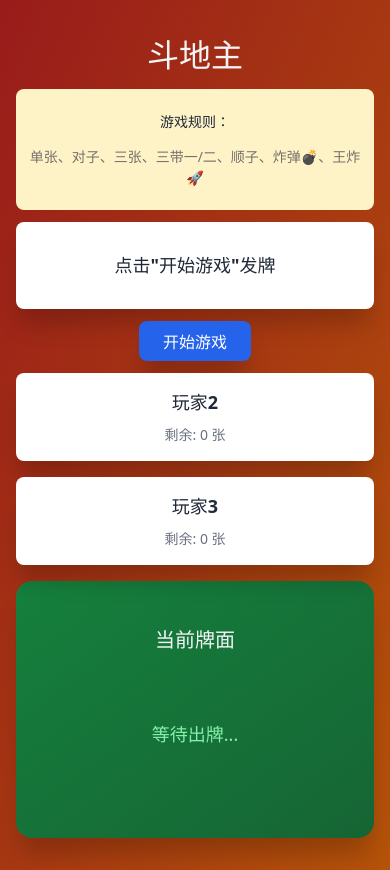
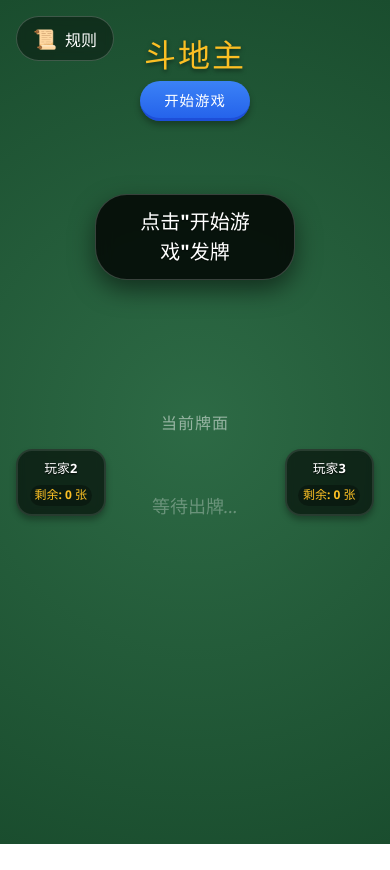
Before and after one commit to Iconeusss/PokerGT, a React (Vite) app: page / in a window 390 px wide. After the commit the page ends 844 px from the top, so only its background shows below. Built offline with nearby package versions, Linux system fonts and the light colour scheme.

Commit message:
Style Modify #1

```diff
--- a/src/pages/DDZ/DDZ.less
+++ b/src/pages/DDZ/DDZ.less
@@ -1,30 +1,32 @@
 // 颜色变量
-@color-primary: #dc2626;
-@color-secondary: #f59e0b;
-@color-success: #16a34a;
-@color-background: #991b1b;
-@color-background-light: #b45309;
+@color-primary: #f59e0b; // 金色/橙色作为主色调，更像游戏UI
+@color-secondary: #dc2626; // 红色用于强调
+@color-success: #22c55e;
+@color-background: #1a4d2e; // 深绿色桌布
+@color-background-light: #2d6a45; // 浅一点的绿色用于渐变
 @color-card-bg: #ffffff;
 @color-card-red: #dc2626;
 @color-card-black: #1f2937;
 @color-joker: #9333ea;
 @color-border: #d1d5db;
-@color-border-active: #3b82f6;
+@color-border-active: #fbbf24; // 选中时金色边框
 @color-text-dark: #1f2937;
 @color-text-light: #f3f4f6;
-@color-text-muted: #6b7280;
+@color-text-muted: #9ca3af;
+@color-panel-bg: rgba(0, 0, 0, 0.4); // 半透明面板背景
 
 // 尺寸变量
 @card-width: 5rem;
 @card-height: 7rem;
-@card-width-small: 2.5rem;
-@card-height-small: 3.5rem;
+@card-width-small: 3rem;
+@card-height-small: 4.2rem;
 @border-radius: 0.5rem;
 @border-radius-large: 1rem;
 
 // 阴影变量
-@shadow-card: 0 4px 6px -1px rgba(0, 0, 0, 0.1);
-@shadow-large: 0 20px 25px -5px rgba(0, 0, 0, 0.2);
+@shadow-card: 0 2px 4px rgba(0, 0, 0, 0.2);
+@shadow-large: 0 10px 15px -3px rgba(0, 0, 0, 0.3);
+@shadow-text: 0 2px 4px rgba(0, 0, 0, 0.5);
 
 // 动画时间
 @transition-fast: 0.2s;
@@ -46,68 +48,152 @@ body,
   width: 100%;
   min-height: 100vh;
   overflow-x: hidden; // 防止左右晃动
+  font-family: "Segoe UI", Tahoma, Geneva, Verdana, sans-serif;
 }
 
 // 游戏容器
 .game-container {
   min-height: 100vh;
   width: 100%;
-  //   max-width: 100vw;
-  background: linear-gradient(
-    to bottom right,
-    @color-background,
-    @color-background-light
+  background: radial-gradient(
+    circle at center,
+    @color-background-light 0%,
+    @color-background 100%
   );
   padding: 1rem;
+  color: @color-text-light;
+  display: flex;
+  flex-direction: column;
 }
 
 .game-wrapper {
-  max-width: 100%;
+  max-width: 1200px;
   margin: 0 auto;
   width: 100%;
+  flex: 1;
+  display: flex;
+  flex-direction: column;
 }
 
 // 标题
 .game-title {
-  font-size: 2.5rem;
+  font-size: 3rem;
+  font-weight: 800;
+  color: #fbbf24; // 金色标题
+  text-align: center;
+  margin-bottom: 0.5rem;
+  text-shadow: @shadow-text;
+  letter-spacing: 2px;
+}
+
+// 规则按钮
+.btn-rules {
+  position: absolute;
+  top: 1rem;
+  left: 1rem;
+  z-index: 100;
+  background: rgba(0, 0, 0, 0.4);
+  border: 1px solid rgba(255, 255, 255, 0.2);
+  color: #fff;
+  padding: 0.5rem 1rem;
+  border-radius: 2rem;
+  cursor: pointer;
+  display: flex;
+  align-items: center;
+  gap: 0.5rem;
   font-weight: bold;
-  color: @color-text-light;
+  backdrop-filter: blur(4px);
+  transition: all 0.3s;
+
+  &:hover {
+    background: rgba(0, 0, 0, 0.6);
+    transform: scale(1.05);
+  }
+
+  .icon {
+    font-size: 1.2rem;
+  }
+}
+
+// 模态框
+.modal-overlay {
+  position: fixed;
+  top: 0;
+  left: 0;
+  right: 0;
+  bottom: 0;
+  background: rgba(0, 0, 0, 0.7);
+  z-index: 1000;
+  display: flex;
+  justify-content: center;
+  align-items: center;
+  backdrop-filter: blur(5px);
+}
+
+.modal-content {
+  background: #1f2937;
+  border: 1px solid #374151;
+  border-radius: 1rem;
+  padding: 2rem;
+  max-width: 500px;
+  width: 90%;
+  color: #f3f4f6;
+  box-shadow: 0 20px 25px -5px rgba(0, 0, 0, 0.5);
+  animation: modal-pop 0.3s cubic-bezier(0.16, 1, 0.3, 1);
+
+  .modal-title {
+    margin-top: 0;
+    color: #fbbf24;
     text-align: center;
+    border-bottom: 1px solid #374151;
+    padding-bottom: 1rem;
     margin-bottom: 1rem;
   }
 
-// 信息框
-.info-box {
-  background: #fef3c7;
-  border-radius: @border-radius;
-  padding: 0.5rem;
-  margin-bottom: 0.75rem;
-  font-size: 0.875rem;
+  .modal-body {
+    line-height: 1.6;
+    margin-bottom: 1.5rem;
 
-  .info-title {
-    font-weight: bold;
-    color: @color-text-dark;
-    margin-bottom: 0.25rem;
+    p { margin-bottom: 0.5rem; }
+    ul { padding-left: 1.5rem; margin-bottom: 0.5rem; }
+    li { margin-bottom: 0.25rem; }
   }
 
-  .info-text {
-    color: #78716c;
+  .close-btn {
+    width: 100%;
+    margin-top: 1rem;
   }
 }
 
-// 消息框
+@keyframes modal-pop {
+  0% { opacity: 0; transform: scale(0.9) translateY(20px); }
+  100% { opacity: 1; transform: scale(1) translateY(0); }
+}
+
+// 消息框 (Toast 风格)
 .message-box {
-  background: @color-card-bg;
-  border-radius: @border-radius;
-  padding: 0.75rem;
-  margin-bottom: 0.75rem;
+  position: fixed;
+  top: 23%;
+  left: 50%;
+  transform: translateX(-50%);
+  z-index: 50;
+  background: rgba(0, 0, 0, 0.8);
+  border-radius: 2rem;
+  padding: 0.75rem 2rem;
+  box-shadow: 0 10px 25px rgba(0, 0, 0, 0.5);
+  border: 1px solid rgba(255, 255, 255, 0.2);
+  backdrop-filter: blur(8px);
+  pointer-events: none; // 允许点击穿透
   text-align: center;
-  box-shadow: @shadow-large;
+  transition: all 0.3s ease;
+  min-width: 200px;
 
   .message-text {
-    font-size: 1.125rem;
+    font-size: 1.25rem;
     font-weight: 600;
-    color: @color-text-dark;
+    color: #fff;
+    text-shadow: 0 1px 2px rgba(0, 0, 0, 0.5);
+    margin: 0;
   }
 }
 
@@ -115,71 +201,88 @@ body,
 .button-group {
   display: flex;
   justify-content: center;
-  gap: 0.75rem;
-  margin-bottom: 0.75rem;
+  gap: 1rem;
+  margin-bottom: 1rem;
 }
 
 // 按钮样式
 .btn {
-  padding: 0.5rem 1.5rem;
-  border-radius: @border-radius;
-  font-weight: 600;
+  padding: 0.6rem 2rem;
+  border-radius: 2rem; // 圆角按钮
+  font-weight: 700;
   border: none;
   cursor: pointer;
   transition: all @transition-fast;
-  box-shadow: @shadow-large;
+  box-shadow: 0 4px 6px rgba(0, 0, 0, 0.3);
+  text-transform: uppercase;
+  letter-spacing: 1px;
+  position: relative;
+  top: 0;
+
+  &:active {
+    top: 2px;
+    box-shadow: 0 2px 4px rgba(0, 0, 0, 0.3);
+  }
 
   &:disabled {
-    background: #9ca3af !important;
+    background: #4b5563 !important;
+    color: #9ca3af !important;
     cursor: not-allowed;
+    box-shadow: none;
+    top: 0;
   }
 
   &.btn-primary {
-    background: #2563eb;
+    background: linear-gradient(to bottom, #3b82f6, #2563eb);
     color: white;
+    border-bottom: 3px solid #1d4ed8;
 
     &:hover:not(:disabled) {
-      background: #1d4ed8;
+      filter: brightness(1.1);
     }
   }
 
   &.btn-landlord {
-    background: @color-primary;
+    background: linear-gradient(to bottom, #f59e0b, #d97706);
     color: white;
     font-size: 1.25rem;
-    padding: 0.75rem 2rem;
+    padding: 0.75rem 2.5rem;
+    border-bottom: 3px solid #b45309;
 
     &:hover:not(:disabled) {
-      background: #b91c1c;
+      filter: brightness(1.1);
     }
   }
 
   &.btn-pass {
-    background: #4b5563;
+    background: linear-gradient(to bottom, #6b7280, #4b5563);
     color: white;
     font-size: 1.25rem;
-    padding: 0.75rem 2rem;
+    padding: 0.75rem 2.5rem;
+    border-bottom: 3px solid #374151;
 
     &:hover:not(:disabled) {
-      background: #374151;
+      filter: brightness(1.1);
     }
   }
 
   &.btn-play {
-    background: @color-success;
+    background: linear-gradient(to bottom, #22c55e, #16a34a);
     color: white;
+    border-bottom: 3px solid #15803d;
 
     &:hover:not(:disabled) {
-      background: #15803d;
+      filter: brightness(1.1);
     }
   }
 
   &.btn-pass-card {
-    background: #ea580c;
+    background: linear-gradient(to bottom, #f97316, #ea580c);
     color: white;
+    border-bottom: 3px solid #c2410c;
 
     &:hover:not(:disabled) {
-      background: #c2410c;
+      filter: brightness(1.1);
     }
   }
 }
@@ -192,30 +295,56 @@ body,
 }
 
 .base-cards-panel {
-  background: @color-card-bg;
-  border-radius: @border-radius;
-  padding: 0.75rem;
-  box-shadow: @shadow-large;
+  background: rgba(0, 0, 0, 0.3);
+  border-radius: @border-radius-large;
+  padding: 0.75rem 1.5rem;
+  box-shadow: inset 0 2px 4px rgba(0, 0, 0, 0.2);
+  border: 1px solid rgba(255, 255, 255, 0.1);
 
   .panel-title {
     font-weight: bold;
-    color: @color-text-dark;
+    color: #fbbf24;
     margin-bottom: 0.5rem;
     text-align: center;
+    font-size: 1rem;
+    text-shadow: 0 1px 2px rgba(0, 0, 0, 0.5);
   }
 
   .base-cards-container {
     display: flex;
     justify-content: center;
-    gap: 0.25rem;
+    gap: 0.5rem;
   }
 
   .card-placeholder {
-    width: @card-width;
-    height: @card-height;
+    width: @card-width-small;
+    height: @card-height-small;
     border-radius: @border-radius;
-    border: 2px solid #9ca3af;
-    background: #e5e7eb;
+    border: 2px dashed rgba(255, 255, 255, 0.3);
+    background: rgba(255, 255, 255, 0.1);
+  }
+
+  // 底牌使用小尺寸
+  .card {
+    width: @card-width-small;
+    height: @card-height-small;
+
+    .card-top-left,
+    .card-bottom-right {
+      .card-rank {
+        font-size: 1.2rem;
+      }
+      .card-suit {
+        font-size: 0.8rem;
+      }
+    }
+    .joker-main-symbol {
+      font-size: 0.8rem !important;
+    }
+    .joker-text {
+      font-size: 0.5rem !important;
+      line-height: 0.5rem !important;
+    }
   }
 }
 
@@ -223,36 +352,60 @@ body,
 .game-area {
   position: relative;
   display: flex;
-  align-items: flex-start;
+  align-items: center; // 垂直居中对齐
+  justify-content: space-between;
   gap: 1rem;
-  margin-bottom: 1rem;
+  margin-bottom: 0;
   width: 100%;
+  flex: 1;
 
   @media (max-width: 768px) {
-    flex-direction: column;
+    flex-direction: row; // 移动端改为行布局，允许换行
+    flex-wrap: nowrap; // 不换行
+    align-items: center;
+    justify-content: space-between;
+    gap: 0.25rem;
   }
 }
 
 // 侧边玩家
 .side-player {
-  flex: 0 0 100px;
+  flex: 0 0 140px;
   z-index: 10;
+  display: flex;
+  flex-direction: column;
+  justify-content: center;
+  align-items: center;
 
   &.left {
+    order: 1;
     @media (max-width: 768px) {
       order: 1;
+      flex: 0 0 auto; // 移动端自适应宽度
+      width: 25%; // 限制宽度
+      max-width: 90px;
+      padding: 0;
+      flex-direction: column; // 保持垂直排列，更紧凑
+      margin-bottom: 0;
     }
   }
 
   &.right {
+    order: 3;
     @media (max-width: 768px) {
-      order: 2;
+      order: 3; // 在右侧
+      flex: 0 0 auto;
+      width: 25%;
+      max-width: 90px;
+      padding: 0;
+      flex-direction: column;
+      margin-bottom: 0;
     }
   }
 
   @media (max-width: 768px) {
-    flex: 1;
-    width: 100%;
+    width: auto;
+    margin-bottom: 0;
   }
 }
 
@@ -261,67 +414,130 @@ body,
   flex: 1;
   min-width: 0;
   z-index: 1;
-  //   margin: 0 1rem;
+  order: 2;
+  display: flex;
+  flex-direction: column;
+  justify-content: center;
+  align-items: center;
+  height: 100%;
 
   @media (max-width: 768px) {
-    order: 3;
-    width: 100%;
+    order: 2; // 在中间
+    flex: 1; // 占据剩余空间
+    width: auto;
+    justify-content: center;
+    padding-top: 0;
+    margin: 0 0.25rem;
   }
 }
 
-// 玩家信息卡片
+// 玩家信息卡片 (头像样式)
 .player-info {
-  background: @color-card-bg;
-  border-radius: @border-radius;
+  background: rgba(0, 0, 0, 0.6);
+  border-radius: 1rem;
   padding: 1rem;
-  box-shadow: @shadow-large;
+  box-shadow: 0 4px 6px rgba(0, 0, 0, 0.3);
   transition: all @transition-fast;
+  width: 100%;
+  text-align: center;
+  border: 2px solid rgba(255, 255, 255, 0.1);
+  backdrop-filter: blur(4px);
+  position: relative;
 
   &.active {
-    border: 4px solid @color-secondary;
+    border-color: #fbbf24;
+    box-shadow: 0 0 15px rgba(251, 191, 36, 0.5);
+    background: rgba(0, 0, 0, 0.7);
   }
 
   &.landlord {
-    background: #fef2f2;
-    border: 2px solid @color-primary;
+    border-color: #f59e0b;
+
+    &::after {
+      content: "👑";
+      position: absolute;
+      top: -15px;
+      right: -10px;
+      font-size: 2rem;
+      filter: drop-shadow(0 2px 4px rgba(0, 0, 0, 0.5));
+    }
   }
 
   .player-name {
     font-weight: bold;
-    color: @color-text-dark;
+    color: #fff;
     margin: 0 0 0.5rem 0;
-    font-size: 1.125rem;
+    font-size: 1rem;
+    text-shadow: 0 1px 2px rgba(0, 0, 0, 0.8);
   }
 
   .player-cards-count {
-    color: @color-text-muted;
-    font-size: 0.875rem;
+    color: #fbbf24;
+    font-size: 0.9rem;
     margin: 0;
+    font-weight: bold;
+    background: rgba(0, 0, 0, 0.3);
+    padding: 0.2rem 0.5rem;
+    border-radius: 1rem;
+    display: inline-block;
+  }
+
+  @media (max-width: 768px) {
+    width: 100%;
+    min-width: 0;
+    padding: 0.5rem 0.2rem;
+
+    .player-name {
+      font-size: 0.8rem;
+      margin-bottom: 0.2rem;
+    }
+
+    .player-cards-count {
+      font-size: 0.75rem;
+      padding: 0.1rem 0.3rem;
+    }
+
+    &.landlord::after {
+      font-size: 1.2rem;
+      top: -10px;
+      right: -5px;
+    }
   }
 }
 
-// 牌桌区域
+// 牌桌区域 (出牌展示)
 .table-area {
-  background: linear-gradient(to bottom right, #15803d, #166534);
+  // 移除背景，让牌看起来在桌面上
+  background: transparent;
   border-radius: @border-radius-large;
-  padding: 2rem 1.5rem;
-  box-shadow: @shadow-large;
-  min-height: 16rem;
-  //   width: 100%;
+  padding: 1rem;
+  box-shadow: none;
+  min-height: 12rem;
+  display: flex;
+  flex-direction: column;
+  align-items: center;
+  justify-content: center;
+  width: 100%;
 
   .table-title {
-    color: @color-text-light;
-    font-size: 1.5rem;
+    color: rgba(255, 255, 255, 0.5);
+    font-size: 1rem;
     font-weight: 600;
-    margin-bottom: 1rem;
+    margin-bottom: 0.5rem;
     text-align: center;
+    text-transform: uppercase;
+    letter-spacing: 1px;
   }
 
   .table-info {
-    color: #86efac;
+    color: #fbbf24;
     text-align: center;
     margin-bottom: 1rem;
-    font-size: 1rem;
+    font-size: 1.1rem;
+    text-shadow: 0 1px 2px rgba(0, 0, 0, 0.8);
+    background: rgba(0, 0, 0, 0.4);
+    padding: 0.3rem 1rem;
+    border-radius: 1rem;
   }
 
   .table-cards {
@@ -329,39 +545,90 @@ body,
     flex-wrap: wrap;
     justify-content: center;
     gap: 0.25rem;
+    padding: 1rem;
+    background: rgba(255, 255, 255, 0.05); // 微微发亮的区域表示出牌区
+    border-radius: 1rem;
+    border: 1px dashed rgba(255, 255, 255, 0.1);
   }
 
   .table-empty {
-    color: #86efac;
+    color: rgba(255, 255, 255, 0.3);
     text-align: center;
-    padding: 3rem 0;
+    padding: 2rem 0;
     font-size: 1.125rem;
+    font-style: italic;
   }
 }
 
 // 玩家手牌区域
 .player-hand {
-  background: @color-card-bg;
-  border-radius: @border-radius-large;
-  padding: 1.5rem;
-  box-shadow: @shadow-large;
-  //   width: 100%;
+  // 优化底部渐变背景，使其更自然融入绿色桌面
+  background: linear-gradient(
+    to top,
+    rgba(20, 50, 30, 0.95) 0%,
+    rgba(20, 50, 30, 0) 100%
+  );
+  border-radius: @border-radius-large @border-radius-large 0 0;
+  padding: 1.5rem 1rem 0.5rem 1rem;
+  box-shadow: none;
+  position: sticky;
+  bottom: 0;
+  width: 100%;
+  margin-top: auto; // 推到底部
 
   &.landlord {
-    background: #fef2f2;
-    border: 4px solid @color-primary;
+    // 地主不再有背景色，可能有边框或其他标识
+    border-top: 2px solid @color-primary;
   }
 
+  .hand-header {
+    display: flex;
+    align-items: center;
+    justify-content: center;
+    gap: 2rem;
+    margin-bottom: 0.5rem;
+    flex-wrap: wrap;
+
     .hand-title {
-    font-size: 1.5rem;
+      font-size: 1.2rem;
       font-weight: bold;
-    color: @color-text-dark;
-    margin-bottom: 1rem;
+      color: #fff;
+      margin: 0;
       text-align: center;
+      text-shadow: 0 1px 2px rgba(0, 0, 0, 0.8);
+      white-space: nowrap;
 
       .your-turn {
-      color: @color-success;
+        color: #4ade80;
         margin-left: 0.5rem;
+        animation: pulse 1.5s infinite;
+      }
+    }
+
+    .button-group {
+      margin-bottom: 0;
+    }
+  }
+
+  .hand-cards-scroll-container {
+    width: 100%;
+    overflow-x: auto;
+    overflow-y: hidden;
+    padding-bottom: 0.5rem;
+    -webkit-overflow-scrolling: touch;
+
+    &::-webkit-scrollbar {
+      height: 6px;
+    }
+    &::-webkit-scrollbar-track {
+      background: transparent;
+    }
+    &::-webkit-scrollbar-thumb {
+      background: rgba(255, 255, 255, 0.3);
+      border-radius: 3px;
+      &:hover {
+        background: rgba(255, 255, 255, 0.5);
+      }
     }
   }
 
@@ -371,13 +638,17 @@ body,
     justify-content: center;
     align-items: center;
     padding-top: 1rem;
-    min-height: 8rem;
+    min-height: 9rem;
+    padding-bottom: 1rem;
+    width: max-content;
+    min-width: 100%;
 
     .card {
       margin: 0;
       margin-left: -2.5rem; // 调整负边距，确保内容可见
-      box-shadow: -2px 0 4px rgba(0, 0, 0, 0.2); // 侧边阴影增加立体感
-      transition: transform 0.3s cubic-bezier(0.33, 1, 0.68, 1), margin 0.3s cubic-bezier(0.4, 0, 0.2, 1), box-shadow 0.3s ease;
+      box-shadow: -2px 0 4px rgba(0, 0, 0, 0.3); // 加深阴影
+      transition: transform 0.3s cubic-bezier(0.33, 1, 0.68, 1),
+        margin 0.3s cubic-bezier(0.4, 0, 0.2, 1), box-shadow 0.3s ease;
 
       &:first-child {
         margin-left: 0;
@@ -387,25 +658,22 @@ body,
       @media (hover: hover) {
         &:hover {
           transform: translateY(-1rem);
-          z-index: 100;
-          box-shadow: 0 0 10px rgba(0, 0, 0, 0.3);
-          margin-right: 1.5rem;
+          box-shadow: 0 0 15px rgba(0, 0, 0, 0.4);
+          z-index: 100; // 悬停时层级最高
         }
       }
 
       // 选中状态
       &.selected {
         transform: translateY(-1.5rem);
-        box-shadow: 0 0 8px rgba(220, 38, 38, 0.5);
-        margin-right: 1rem; // 选中时推挤邻牌，方便查看
-        z-index: 100; // 确保选中时在最上层
+        box-shadow: 0 0 10px rgba(251, 191, 36, 0.6); // 金色光晕
+        border-color: #fbbf24;
       }
 
       // 选中且悬停 (仅在支持悬停的设备上启用)
       @media (hover: hover) {
         &.selected:hover {
           transform: translateY(-1.5rem);
-          margin-right: 1.5rem; // 保持悬停时的较大间距
         }
       }
 
@@ -420,16 +688,26 @@ body,
 
         // 移动端禁用 hover 效果
         &:hover {
-          margin-right: 0;
           transform: none;
         }
 
         &.selected {
           transform: translateY(-0.8rem);
-          margin-right: 0.5rem; // 移动端选中时稍微推挤，避免过度占用空间
         }
       }
     }
+  }
+}
+
+@keyframes pulse {
+  0% {
+    opacity: 1;
+  }
+  50% {
+    opacity: 0.5;
+  }
+  100% {
+    opacity: 1;
   }
 }
 
@@ -440,7 +718,7 @@ body,
   width: @card-width;
   height: @card-height;
   border-radius: @border-radius;
-  border: 2px solid @color-border;
+  border: 1px solid #d1d5db; // 更细的边框
   margin: 0.125rem;
   transition: all @transition-fast;
   flex-shrink: 0; // 防止卡牌在空间不足时变形
@@ -473,6 +751,7 @@ body,
     .card-rank {
       font-size: 2rem;
       line-height: 1;
+      font-family: "Times New Roman", serif; // 更有扑克感
 
       @media (max-width: 500px) {
         font-size: 1.2rem;
@@ -505,6 +784,7 @@ body,
     .card-rank {
       font-size: 2rem;
       line-height: 1;
+      font-family: "Times New Roman", serif;
 
       @media (max-width: 500px) {
         font-size: 1.2rem;
@@ -562,8 +842,13 @@ body,
     .card-rank {
       font-size: 1rem;
     }
-    .joker-symbol {
-      font-size: 1.125rem;
+    .joker-main-symbol {
+      font-size: 1rem;
+    }
+    .joker-text {
+      font-size: 0.5rem !important;
+      line-height: 0.5rem;
+      transform: scale(1);
     }
   }
 
@@ -578,7 +863,7 @@ body,
   }
 
   &.selected {
-    background: #dbeafe;
+    background: #fff; // 选中也保持白色背景，靠边框和阴影区分
     border-color: @color-primary;
     transform: translateY(-0.75rem);
   }
@@ -652,23 +937,25 @@ body,
   }
 
   .table-area {
-    min-height: 12rem;
-    padding: 1.5rem 1rem;
+    min-height: 10rem;
+    padding: 1rem;
 
     .table-title {
-      font-size: 1.25rem;
+      font-size: 1rem;
     }
   }
 
   .player-hand {
-    padding: 1rem;
+    padding: 1rem 0.5rem;
 
     .hand-title {
-      font-size: 1.25rem;
+      font-size: 1rem;
     }
   }
 
-  .side-player {
-    flex: 0 0 auto;
+  // 调整移动端按钮大小
+  .btn {
+    padding: 0.5rem 1.5rem;
+    font-size: 0.9rem;
   }
 }
--- a/src/pages/DDZ/DDZ.tsx
+++ b/src/pages/DDZ/DDZ.tsx
@@ -140,6 +140,7 @@ const DouDiZhuGame: React.FC = () => {
   const [message, setMessage] = useState('点击"开始游戏"发牌');
   const [landlordId, setLandlordId] = useState(-1);
   const [passCount, setPassCount] = useState(0);
+  const [showRules, setShowRules] = useState(false);
 
   // --- 游戏流程 ---
   const startGame = () => {
@@ -276,23 +277,34 @@ const DouDiZhuGame: React.FC = () => {
 
   return (
     <div className="game-container">
+      <button className="btn-rules" onClick={() => setShowRules(true)}>
+        <span className="icon">📜</span> 规则
+      </button>
+
+      {showRules && (
+        <div className="modal-overlay" onClick={() => setShowRules(false)}>
+          <div className="modal-content" onClick={e => e.stopPropagation()}>
+            <h2 className="modal-title">游戏规则</h2>
+            <div className="modal-body">
+              <p><strong>基本牌型：</strong>单张、对子、三张、三带一/二、顺子、连对。</p>
+              <p><strong>特殊牌型：</strong></p>
+              <ul>
+                <li>炸弹💣：四张点数相同的牌</li>
+                <li>王炸🚀：大小王组合 (最大牌型)</li>
+              </ul>
+              <p><strong>胜负判定：</strong>地主跑光手牌获胜，否则农民获胜。</p>
+            </div>
+            <button className="btn btn-primary close-btn" onClick={() => setShowRules(false)}>关闭</button>
+          </div>
+        </div>
+      )}
+
       <div className="game-wrapper">
-        <h1 className="game-title">斗地主</h1>
-        <div className="info-box">
-          <p className="info-title">游戏规则：</p>
-          <p className="info-text">单张、对子、三张、三带一/二、顺子、炸弹💣、王炸🚀</p>
-        </div>
+        {gamePhase === 'init' && <h1 className="game-title">斗地主</h1>}
         <div className="message-box"><p className="message-text">{message}</p></div>
         <div className="button-group">
           <button onClick={startGame} className="btn btn-primary">{gamePhase === 'init' ? '开始游戏' : '重新开始'}</button>
         </div>
-
-        {gamePhase === 'bidding' && currentPlayer === 0 && (
-          <div className="button-group">
-            <button onClick={() => callLandlord(true)} className="btn btn-landlord">叫地主 👑</button>
-            <button onClick={() => callLandlord(false)} className="btn btn-pass">不叫</button>
-          </div>
-        )}
 
         {gamePhase !== 'init' && (
           <div className="base-cards-section">
@@ -309,7 +321,7 @@ const DouDiZhuGame: React.FC = () => {
           <div className="side-player left">
             {players[1] && (
               <div className={`player-info ${currentPlayer === 1 && gamePhase === 'playing' ? 'active' : ''} ${players[1].isLandlord ? 'landlord' : ''}`}>
-                <h3 className="player-name">{players[1].name} {players[1].isLandlord && '👑'}</h3>
+                <h3 className="player-name">{players[1].name}</h3>
                 <p className="player-cards-count">剩余: {players[1].cards.length} 张</p>
               </div>
             )}
@@ -328,25 +340,39 @@ const DouDiZhuGame: React.FC = () => {
           <div className="side-player right">
             {players[2] && (
               <div className={`player-info ${currentPlayer === 2 && gamePhase === 'playing' ? 'active' : ''} ${players[2].isLandlord ? 'landlord' : ''}`}>
-                <h3 className="player-name">{players[2].name} {players[2].isLandlord && '👑'}</h3>
+                <h3 className="player-name">{players[2].name}</h3>
                 <p className="player-cards-count">剩余: {players[2].cards.length} 张</p>
               </div>
             )}
           </div>
         </div>
 
-        {gamePhase === 'playing' && (
+        {(gamePhase === 'playing' || gamePhase === 'bidding') && (
           <div className={`player-hand ${players[0].isLandlord ? 'landlord' : ''}`}>
-            <h3 className="hand-title">你的手牌 ({players[0].cards.length}张) {currentPlayer === 0 && <span className="your-turn">← 你的回合</span>}</h3>
-            {currentPlayer === 0 && (
-              <div className="button-group">
-                <button onClick={playCards} disabled={selectedCards.length === 0} className="btn btn-play">出牌 ({selectedCards.length})</button>
-                <button onClick={() => handlePass(0)} disabled={lastPlayedCards.length === 0} className="btn btn-pass-card">过牌</button>
-              </div>
-            )}
+            <div className="hand-header">
+              <h3 className="hand-title">
+                你的手牌 ({players[0].cards.length}张)
+                {currentPlayer === 0 && <span className="your-turn">← {gamePhase === 'bidding' ? '请叫地主' : '你的回合'}</span>}
+              </h3>
+
+              {currentPlayer === 0 && gamePhase === 'bidding' && (
+                <div className="button-group">
+                  <button onClick={() => callLandlord(true)} className="btn btn-landlord">叫地主 👑</button>
+                  <button onClick={() => callLandlord(false)} className="btn btn-pass">不叫</button>
+                </div>
+              )}
+
+              {currentPlayer === 0 && gamePhase === 'playing' && (
+                <div className="button-group">
+                  <button onClick={playCards} disabled={selectedCards.length === 0} className="btn btn-play">出牌 ({selectedCards.length})</button>
+                  <button onClick={() => handlePass(0)} disabled={lastPlayedCards.length === 0} className="btn btn-pass-card">过牌</button>
+                </div>
+              )}
+            </div>
+
             <div className="hand-cards-scroll-container">
               <div className="hand-cards">
-                {players[0].cards.map(c => renderCard(c, currentPlayer === 0, selectedCards.includes(c.id), 'normal'))}
+                {players[0].cards.map(c => renderCard(c, true, selectedCards.includes(c.id), 'normal'))}
               </div>
             </div>
           </div>
```
Lines whose indentation alone changed are shown as unchanged.
